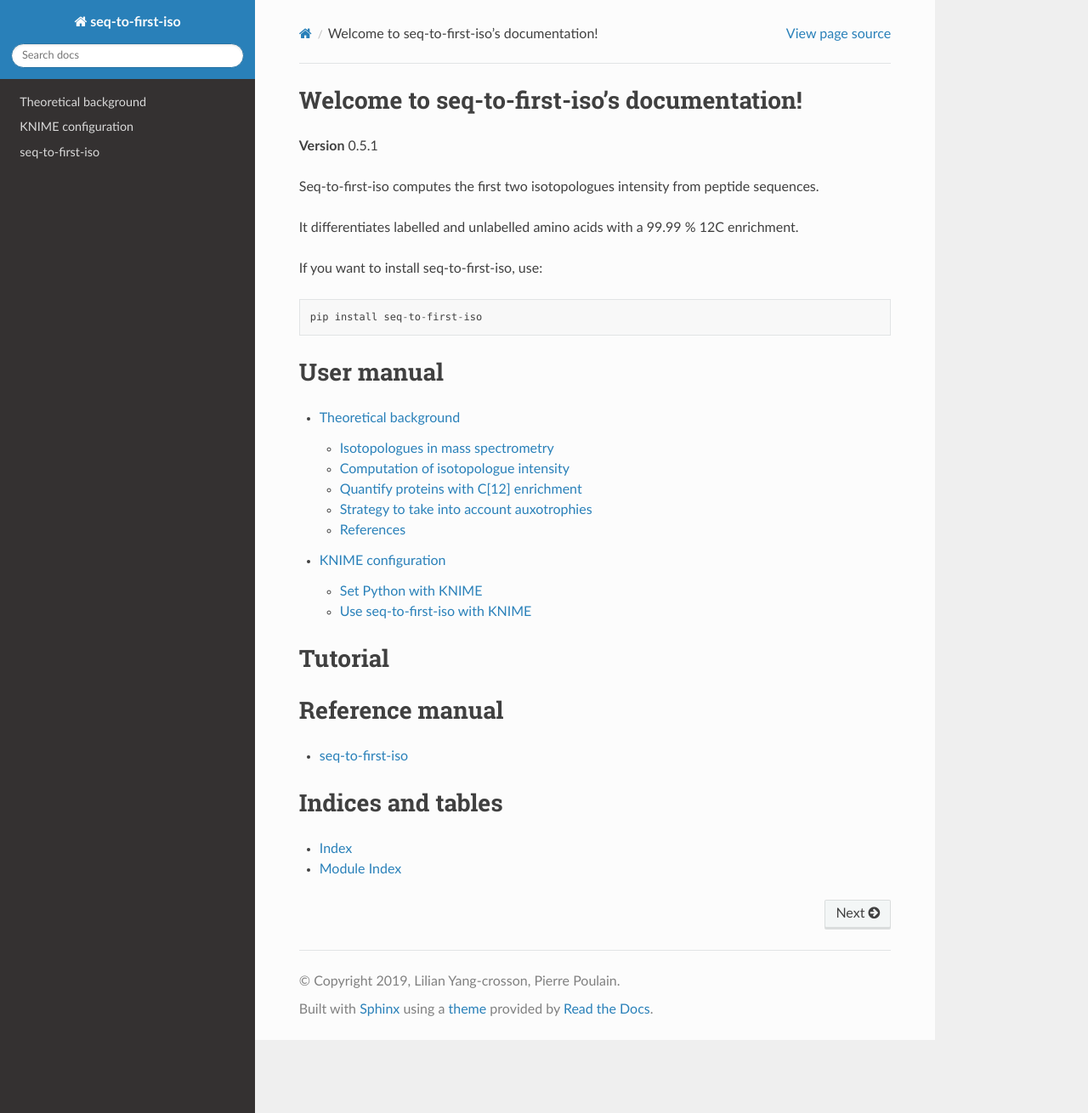
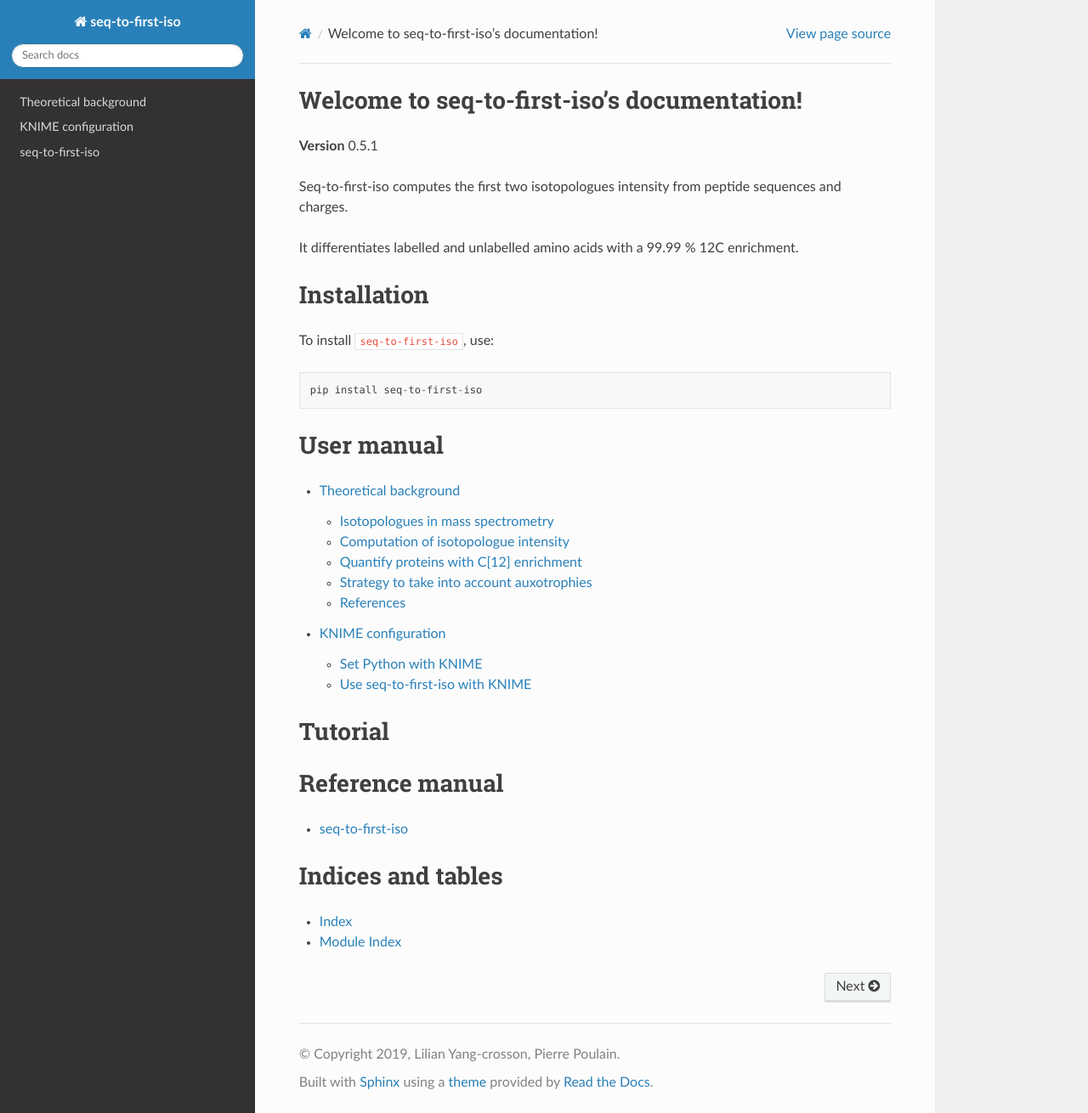
Before and after one commit to pierrepo/seq-to-first-iso, a Sphinx documentation site: the page built from doc/index.rst, in a window 1280 px wide and 1310 px high. Shown: the whole window at 85% size. Built offline with Sphinx 7.4.7 and the Read the Docs theme 2.0.0, drawn with Linux system fonts in a browser that asks for light colours; pages that are not in the unit, such as notebooks, are missing from menus.

Commit message:
Update installation doc

```diff
--- a/doc/index.rst
+++ b/doc/index.rst
@@ -2,17 +2,22 @@
    sphinx-quickstart on Thu Jun 27 23:44:55 2019.
    You can adapt this file completely to your liking, but it should at least
    contain the root `toctree` directive.
+
 
 Welcome to seq-to-first-iso's documentation!
 ============================================
 
 **Version** |release|
 
-Seq-to-first-iso computes the first two isotopologues intensity from peptide sequences.
+Seq-to-first-iso computes the first two isotopologues intensity from peptide sequences and charges.
 
 It differentiates labelled and unlabelled amino acids with a 99.99 % 12C enrichment.
 
-If you want to install seq-to-first-iso, use::
+
+Installation
+============
+
+To install ``seq-to-first-iso``, use::
 
     pip install seq-to-first-iso
 
```
